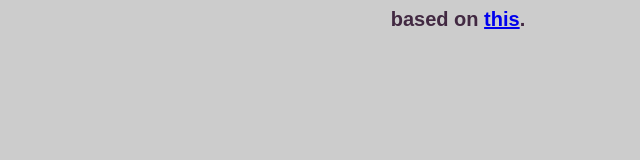
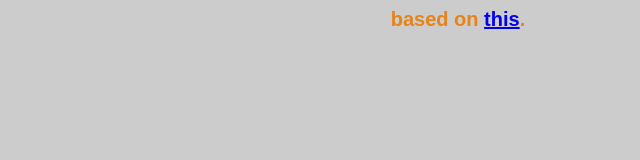
Before and after one commit to lavertym/engineering-weekly, a plain HTML site: page index.html in a window 1280 px wide. Shown: the top 160 px of the page, without its empty margins (182-822 px from the left). Drawn offline with Linux system fonts and the light colour scheme.

Commit message:
Update index.html

```diff
--- a/index.html
+++ b/index.html
@@ -53,7 +53,7 @@
   }
 
   .blink {
-    color:#333;
+    color:orange;
     font-weight:bold;
     font-size:20px;
     animation: blink-animation 1s steps(5, start) infinite;
```
